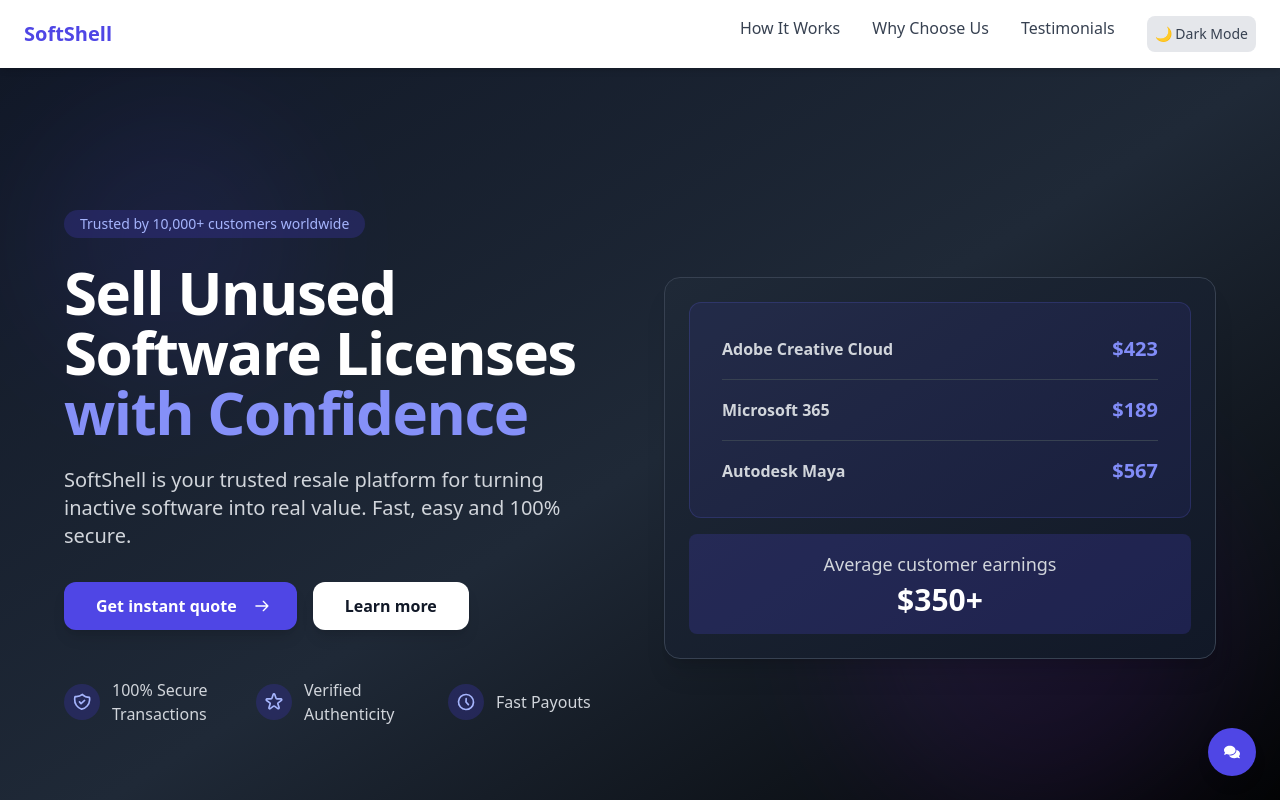
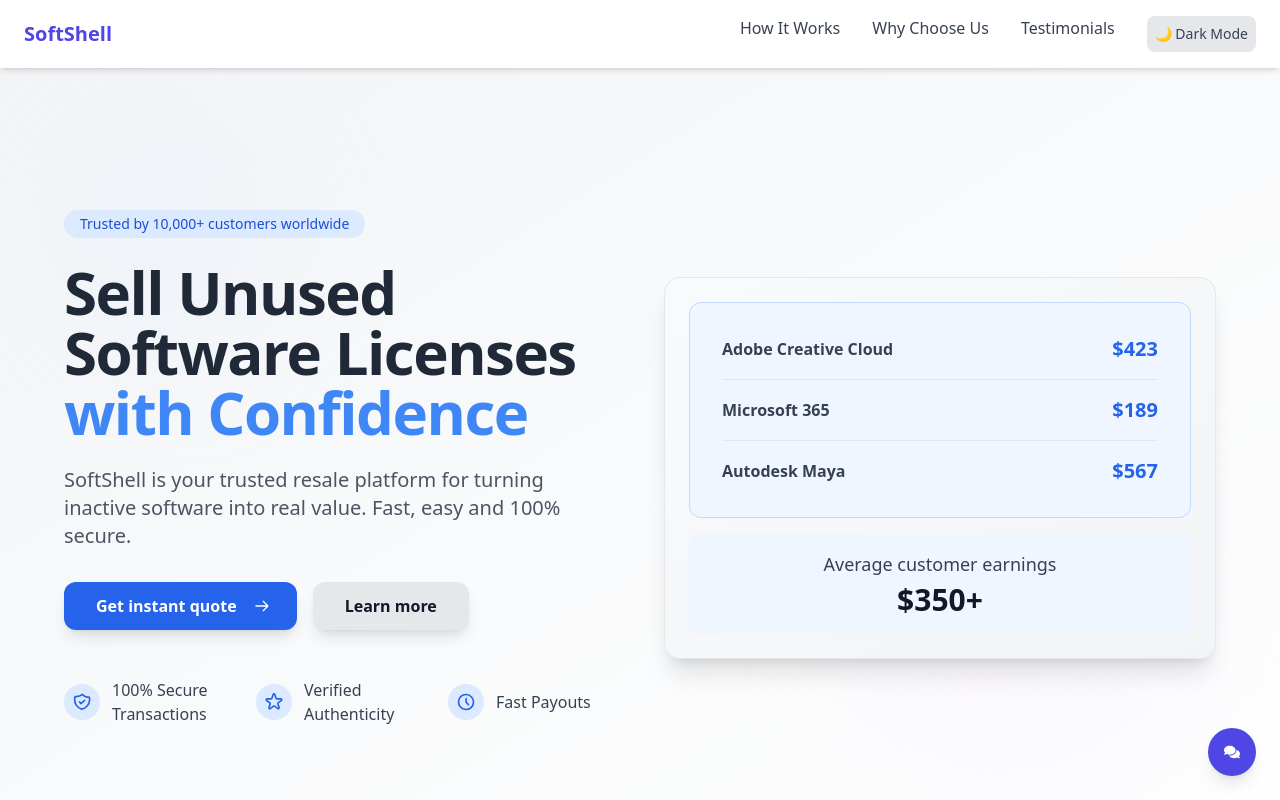
Before and after one commit to riya-py/Softshell, a React (Vite) app: page / in a window 1280 px wide. Shown: the top 800 px of the page. Built offline with nearby package versions, Linux system fonts and the light colour scheme.

Commit message:
light/dark theme added in Hero sectio

```diff
--- a/src/components/Hero.jsx
+++ b/src/components/Hero.jsx
@@ -85,7 +85,7 @@ const Hero = () => {
   };
 
   return (
-    <section className="bg-gradient-to-br from-gray-900 via-gray-800 to-black text-white min-h-screen flex flex-col items-center justify-center px-6 md:px-16 py-16 relative overflow-hidden">
+    <section className="bg-gradient-to-br from-gray-100 via-gray-50 to-white dark:from-gray-900 dark:via-gray-800 dark:to-black text-gray-800 dark:text-white min-h-screen flex flex-col items-center justify-center px-6 md:px-16 py-16 relative overflow-hidden">
       {/* Background decorative elements */}
       <motion.div
         className="absolute top-0 left-0 w-full h-full overflow-hidden"
@@ -94,7 +94,7 @@ const Hero = () => {
         variants={backgroundCircles}
       >
         <motion.div
-          className="absolute top-10 left-10 w-64 h-64 rounded-full bg-indigo-600 blur-3xl"
+          className="absolute top-10 left-10 w-64 h-64 rounded-full bg-blue-200 dark:bg-indigo-600 blur-3xl"
           animate={{
             x: [0, 10, 0],
             y: [0, 15, 0],
@@ -106,7 +106,7 @@ const Hero = () => {
           }}
         ></motion.div>
         <motion.div
-          className="absolute bottom-10 right-10 w-96 h-96 rounded-full bg-purple-700 blur-3xl"
+          className="absolute bottom-10 right-10 w-96 h-96 rounded-full bg-purple-200 dark:bg-purple-700 blur-3xl"
           animate={{
             x: [0, -15, 0],
             y: [0, -10, 0],
@@ -130,7 +130,7 @@ const Hero = () => {
             variants={staggerChildren}
           >
             <motion.div
-              className="inline-block px-4 py-1 rounded-full bg-indigo-900/50 text-indigo-300 text-sm font-medium mb-6"
+              className="inline-block px-4 py-1 rounded-full bg-blue-100 dark:bg-indigo-900/50 text-blue-700 dark:text-indigo-300 text-sm font-medium mb-6"
               variants={fadeIn}
             >
               Trusted by 10,000+ customers worldwide
@@ -142,9 +142,9 @@ const Hero = () => {
             >
               Sell Unused Software Licenses
               <motion.span
-                className="text-indigo-400"
+                className="text-blue-600 dark:text-indigo-400"
                 animate={{
-                  color: ["#818cf8", "#a5b4fc", "#818cf8"],
+                  color: ["#3b82f6", "#60a5fa", "#3b82f6"],
                 }}
                 transition={{
                   duration: 3,
@@ -155,7 +155,7 @@ const Hero = () => {
             </motion.h1>
 
             <motion.p
-              className="text-base sm:text-lg md:text-xl max-w-2xl mb-8 text-gray-300"
+              className="text-base sm:text-lg md:text-xl max-w-2xl mb-8 text-gray-600 dark:text-gray-300"
               variants={fadeIn}
             >
               SoftShell is your trusted resale platform for turning inactive software into real value. Fast, easy and 100% secure.
@@ -166,7 +166,7 @@ const Hero = () => {
               variants={staggerChildren}
             >
               <motion.button
-                className="bg-indigo-600 hover:bg-indigo-500 transition-all text-white font-semibold py-3 px-8 rounded-xl shadow-lg flex items-center justify-center gap-2"
+                className="bg-blue-600 hover:bg-blue-500 dark:bg-indigo-600 dark:hover:bg-indigo-500 transition-all text-white font-semibold py-3 px-8 rounded-xl shadow-lg flex items-center justify-center gap-2"
                 variants={fadeIn}
                 whileHover={buttonHover}
                 whileTap={{ scale: 0.95 }}
@@ -191,7 +191,7 @@ const Hero = () => {
                 </motion.svg>
               </motion.button>
               <motion.button
-                className="bg-white text-gray-900 hover:bg-gray-100 transition-all font-semibold py-3 px-8 rounded-xl shadow-lg"
+                className="bg-gray-200 dark:bg-white text-gray-900 hover:bg-gray-300 dark:hover:bg-gray-100 transition-all font-semibold py-3 px-8 rounded-xl shadow-lg"
                 variants={fadeIn}
                 whileHover={buttonHover}
                 whileTap={{ scale: 0.95 }}
@@ -229,15 +229,16 @@ const Hero = () => {
                   whileHover={{ scale: 1.05 }}
                 >
                   <motion.div
-                    className="p-2 rounded-full bg-indigo-900/50"
+                    className="p-2 rounded-full bg-blue-100 dark:bg-indigo-900/50"
                     whileHover={{
-                      backgroundColor: "rgba(79, 70, 229, 0.3)",
+                      backgroundColor: "rgba(219, 234, 254, 0.5)",
+                      dark: { backgroundColor: "rgba(79, 70, 229, 0.3)" },
                       transition: { duration: 0.2 }
                     }}
                   >
                     <motion.svg
                       xmlns="http://www.w3.org/2000/svg"
-                      className="h-5 w-5 text-indigo-300"
+                      className="h-5 w-5 text-blue-600 dark:text-indigo-300"
                       fill="none"
                       viewBox="0 0 24 24"
                       stroke="currentColor"
@@ -251,7 +252,7 @@ const Hero = () => {
                       {badge.icon}
                     </motion.svg>
                   </motion.div>
-                  <span className="text-gray-300 font-medium">{badge.text}</span>
+                  <span className="text-gray-700 dark:text-gray-300 font-medium">{badge.text}</span>
                 </motion.div>
               ))}
             </motion.div>
@@ -265,15 +266,19 @@ const Hero = () => {
             animate="visible"
           >
             <motion.div
-              className="bg-gradient-to-br from-gray-800 to-gray-900 p-6 rounded-2xl shadow-xl border border-gray-700"
+              className="bg-gradient-to-br from-gray-50 to-gray-100 dark:from-gray-800 dark:to-gray-900 p-6 rounded-2xl shadow-xl border border-gray-200 dark:border-gray-700"
               whileHover={{
-                boxShadow: "0 20px 25px -5px rgba(0, 0, 0, 0.2), 0 10px 10px -5px rgba(0, 0, 0, 0.1)",
-                borderColor: "rgba(99, 102, 241, 0.4)",
+                boxShadow: "0 20px 25px -5px rgba(0, 0, 0, 0.1), 0 10px 10px -5px rgba(0, 0, 0, 0.04)",
+                borderColor: "rgba(59, 130, 246, 0.4)",
+                dark: {
+                  boxShadow: "0 20px 25px -5px rgba(0, 0, 0, 0.2), 0 10px 10px -5px rgba(0, 0, 0, 0.1)",
+                  borderColor: "rgba(99, 102, 241, 0.4)"
+                },
                 transition: { duration: 0.2 }
               }}
             >
               <motion.div
-                className="bg-indigo-600/10 p-8 rounded-xl border border-indigo-500/20 mb-4"
+                className="bg-blue-50 dark:bg-indigo-600/10 p-8 rounded-xl border border-blue-200 dark:border-indigo-500/20 mb-4"
                 initial="hidden"
                 animate="visible"
                 variants={fadeIn}
@@ -289,18 +294,19 @@ const Hero = () => {
                   ].map((item, index) => (
                     <motion.div
                       key={index}
-                      className={`flex justify-between items-center ${index < 2 ? 'pb-4 border-b border-gray-700' : ''}`}
+                      className={`flex justify-between items-center ${index < 2 ? 'pb-4 border-b border-gray-200 dark:border-gray-700' : ''}`}
                       variants={priceReveal}
                       whileHover={{
-                        backgroundColor: "rgba(79, 70, 229, 0.1)",
+                        backgroundColor: "rgba(219, 234, 254, 0.4)",
+                        dark: { backgroundColor: "rgba(79, 70, 229, 0.1)" },
                         borderRadius: "0.5rem",
                         padding: "0.5rem",
                         transition: { duration: 0.2 }
                       }}
                     >
-                      <span className="font-semibold text-gray-300">{item.software}</span>
+                      <span className="font-semibold text-gray-700 dark:text-gray-300">{item.software}</span>
                       <motion.span
-                        className="text-indigo-400 font-bold text-xl"
+                        className="text-blue-600 dark:text-indigo-400 font-bold text-xl"
                         initial={{ opacity: 0 }}
                         animate={{ opacity: 1 }}
                         transition={{ delay: 0.8 + (index * 0.3) }}
@@ -312,16 +318,16 @@ const Hero = () => {
                 </motion.div>
               </motion.div>
               <motion.div
-                className="text-center p-4 bg-indigo-600/20 rounded-lg"
+                className="text-center p-4 bg-blue-50 dark:bg-indigo-600/20 rounded-lg"
                 variants={fadeInUp}
               >
                 <motion.p
-                  className="text-lg font-medium text-gray-300"
+                  className="text-lg font-medium text-gray-700 dark:text-gray-300"
                 >
                   Average customer earnings
                 </motion.p>
                 <motion.p
-                  className="text-3xl font-bold text-white mt-1"
+                  className="text-3xl font-bold text-gray-900 dark:text-white mt-1"
                   initial={{ opacity: 0, scale: 0.5 }}
                   animate={{
                     opacity: 1,
```
